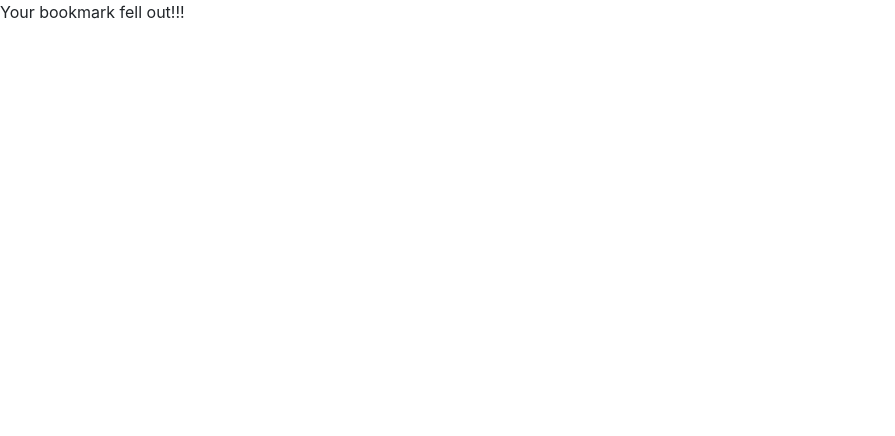
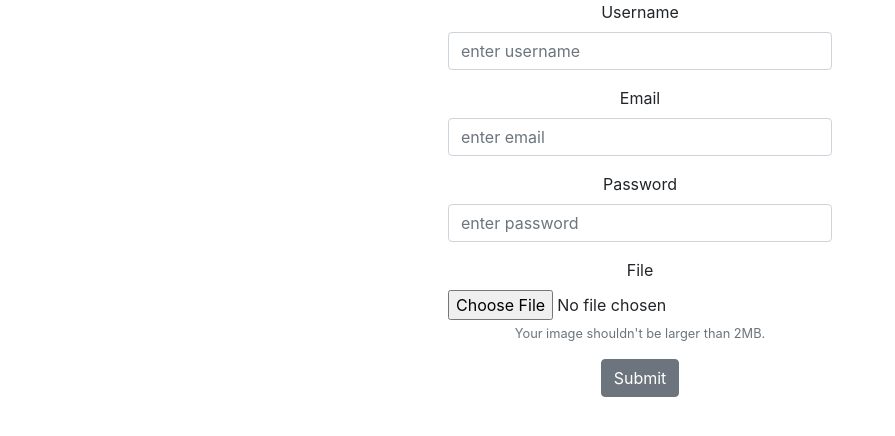
Before and after one commit to alexander215/book-share-react, a React (Create React App) app: page /register in a window 1280 px wide. Shown: the top 436 px of the page, without its empty margins (0-895 px from the left). Built offline with nearby package versions, Linux system fonts and the light colour scheme.

Commit message:
render Register page

```diff
--- a/src/App.js
+++ b/src/App.js
@@ -2,6 +2,7 @@ import React, { Component } from 'react';
 import './App.css';
 import { Route, Switch } from "react-router-dom"
 import Login from "./Login"
+import Register from './Register';
 
 const My404 = () =>{
   return(
@@ -17,7 +18,8 @@ class App extends Component {
       <main>
         <Switch>
           <Route exact path ="/" component = {generic}></Route>
-          <Route exact path = "/login" component = {Login}></Route>
+          <Route exact path = "/login" render={(props) => <Login {...props} logIn={this.logIn}/>}></Route>
+          <Route exact path = "/register" render={(props) => <Register {...props} register={this.register}></Register>}></Route>
           <Route component = {My404}/>
         </Switch>
       </main>
--- a/src/Login/index.js
+++ b/src/Login/index.js
@@ -11,12 +11,12 @@ class Login extends Component{
         return(
             <Form className="loginForm">
                 <FormGroup>
-                    <Label for="exampleEmail">Email</Label>
-                    <Input type="email" name="email" id="exampleEmail" placeholder="with a placeholder" />
+                    <Label for="username">Username</Label>
+                    <Input type="text" name="username" id="username" placeholder="enter username" />
                 </FormGroup>
                 <FormGroup>
-                    <Label for="examplePassword">Password</Label>
-                    <Input type="password" name="password" id="examplePassword" placeholder="password placeholder" />
+                    <Label for="password">Password</Label>
+                    <Input type="password" name="password" id="password" placeholder="enter password" />
                 </FormGroup>
                 <Button>Submit</Button>
             </Form>
--- /dev/null
+++ b/src/Register/index.js
@@ -0,0 +1,40 @@
+import React, {Component} from "react"
+import { Button, Form, FormGroup, Label, Input, FormText } from 'reactstrap';
+
+class Register extends Component{
+    state = {
+        username: "",
+        password: "",
+        email: "",
+        photo: {}
+    }
+
+    render(){
+        return(
+        <Form className="loginForm">
+            <FormGroup>
+                <Label for="username">Username</Label>
+                <Input type="text" name="username" id="username" placeholder="enter username" />
+            </FormGroup>
+            <FormGroup>
+                <Label for="email">Email</Label>
+                <Input type="email" name="email" id="email" placeholder="enter email" />
+            </FormGroup>
+            <FormGroup>
+                <Label for="password">Password</Label>
+                <Input type="password" name="password" id="password" placeholder="enter password" />
+            </FormGroup>
+            <FormGroup>
+                <Label for="photo">File</Label>
+                <Input type="file" name="photo" id="photo" />
+                <FormText color="muted">
+                    Your image shouldn't be larger than 2MB.
+                </FormText>
+            </FormGroup>
+            <Button>Submit</Button>
+        </Form>
+        )
+    }
+}
+
+export default Register
```
